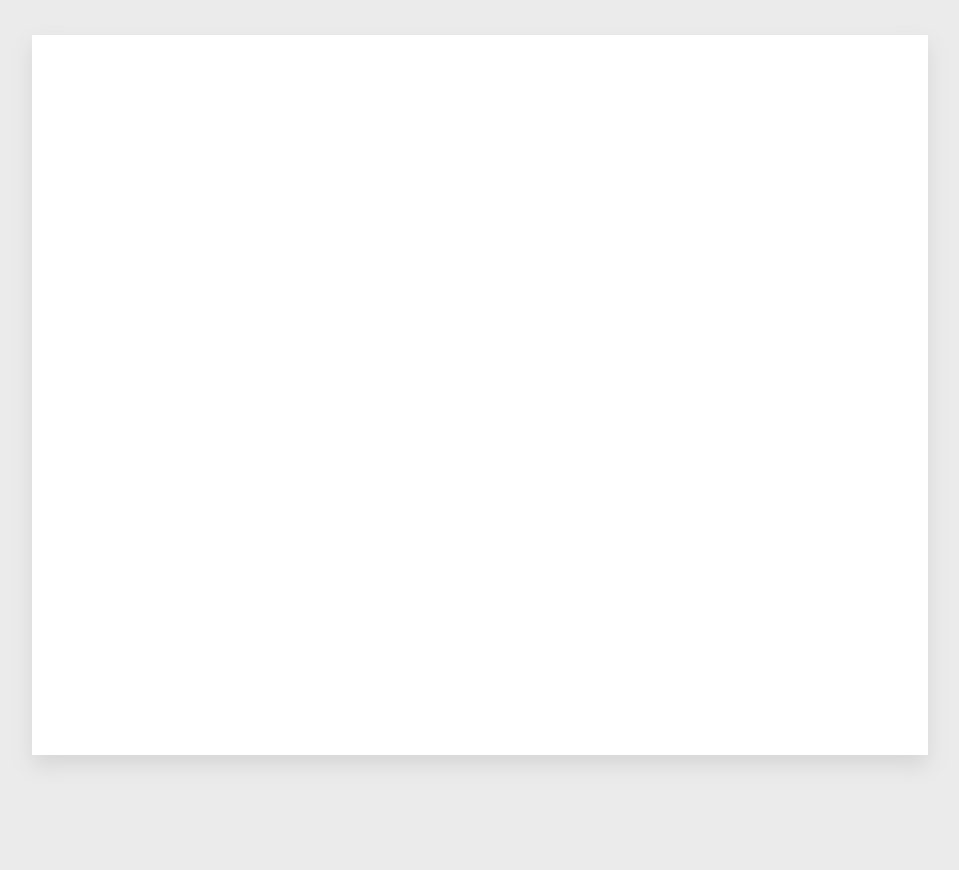
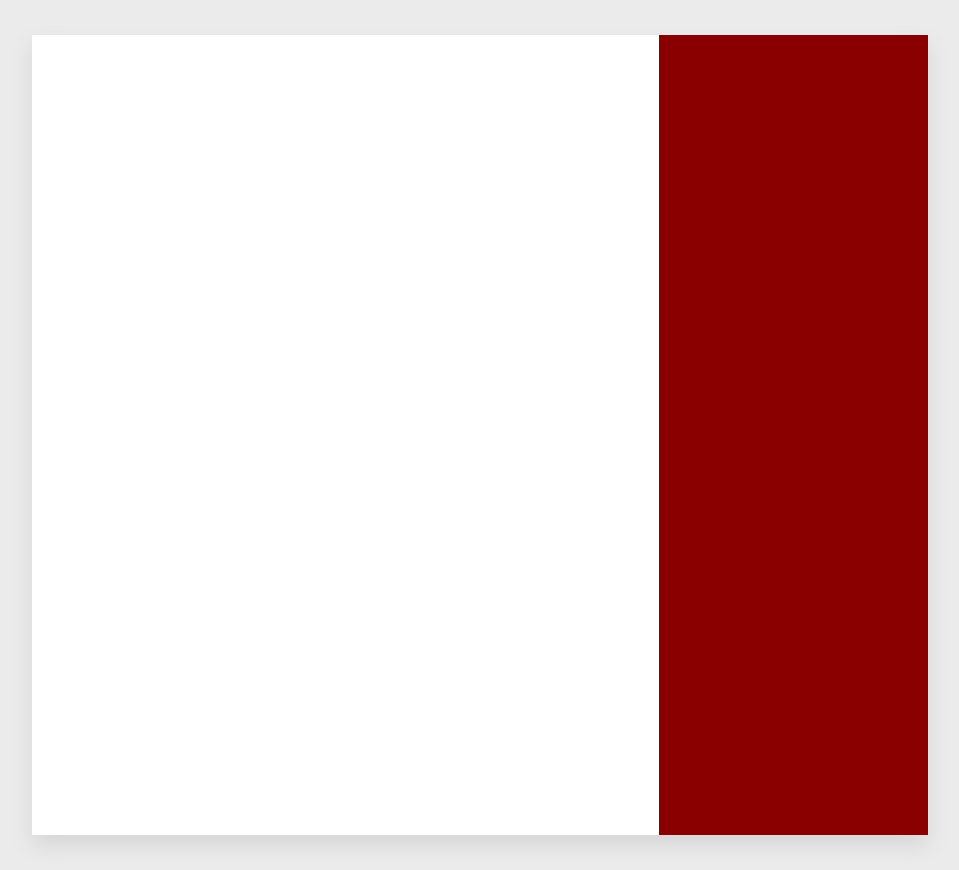
Before and after one commit to marianadacunha/cv, a plain HTML site: page index.html in a window 1280 px wide. Shown: the whole page, without its empty margins (160-1119 px from the left). Before the commit the page ends 800 px from the top, so only its background shows below. Drawn offline with Linux system fonts and the light colour scheme.

Commit message:
add column

```diff
--- a/css/main.scss
+++ b/css/main.scss
@@ -1,7 +1,8 @@
 $colors: (
     white: rgb(255, 255, 255),
     bg: rgb(235, 235, 235),
-    shadow:rgb(214, 214, 214)
+    shadow:rgb(214, 214, 214),
+    column:rgb(138, 0, 0)
 );
 
 @mixin flex($align) {
@@ -15,7 +16,7 @@ $colors: (
 }
 
 body {
-    @include flex (center);
+    @include flex(center);
     background-color: color(bg);
     width: 100%;
     height: 100%;
@@ -24,9 +25,16 @@ body {
 }
 
 main {
+    @include flex(flex-end);
     margin: 35px 0px 35px 0px;
     width: 70vw;
-    height: 90vh;
+    height: 100vh;
     background-color: color(white);
     box-shadow: 0px 10px 20px color(shadow);
+
+    .right-column {
+        background-color: color(column);
+        width: 30%;
+        height: 100%;
+    }
 }
--- a/index.html
+++ b/index.html
@@ -9,7 +9,9 @@
 </head>
 <body>
     <main>
+        <div class="right-column">
 
+        </div>
     </main>
     <footer>
 
```
Also changed, not shown: css/main.css.
